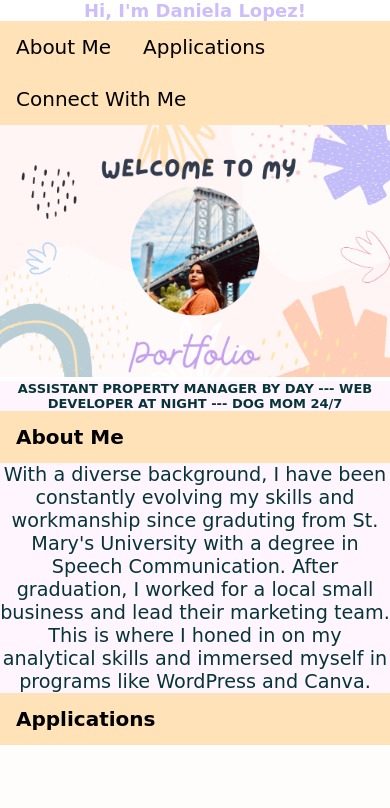
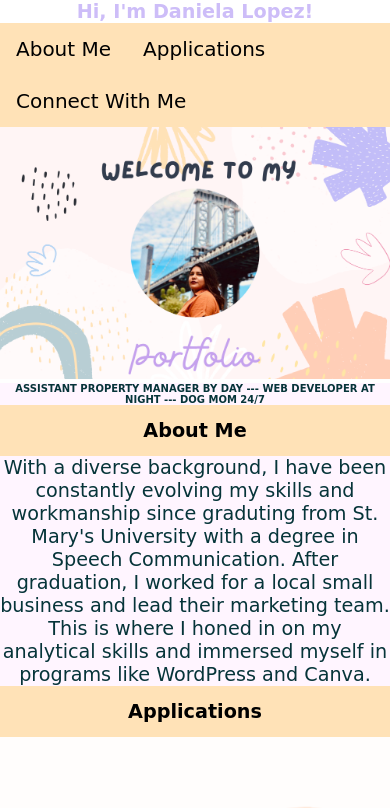
Before and after one commit to dlope0831/all-about-daniela-lopez, a plain HTML site: page all-about-daniela-lopez/index.html in a window 390 px wide. Shown: the top 808 px of the page. Drawn offline with Linux system fonts and the light colour scheme.

Commit message:
added media queries for 980px and 575px

```diff
--- a/all-about-daniela-lopez/assets/css/style.css
+++ b/all-about-daniela-lopez/assets/css/style.css
@@ -97,12 +97,23 @@ header h1{
     font-size: large;
 }
 h1 {
-    font-size:small
+    font-size:medium;
 }
-.flex-row {
-flex-wrap: nowrap;
+h2 {
+    text-align: center;
+    font-size: larger;
 }
-
 }
 /* MEDIA QUERY FOR MOBILE PHONES AND SMALLER */
-@media screen and (max-width: 575px)
+@media screen and (max-width: 575px) {
+header h1{
+    font-size: larger;
+}
+h1 {
+    font-size:x-small;
+}
+h2 {
+    text-align: center;
+    font-size: larger;
+}
+}
```
